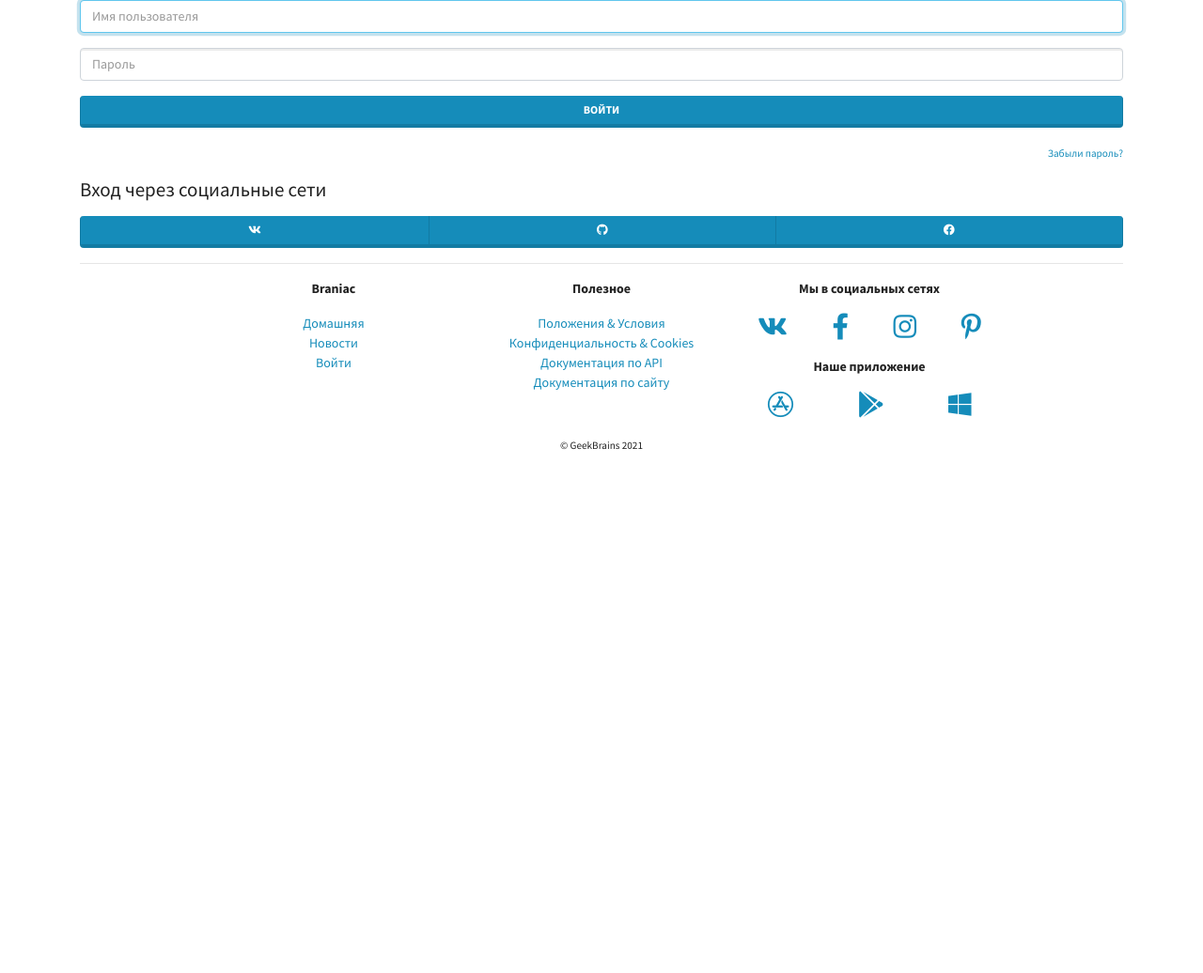
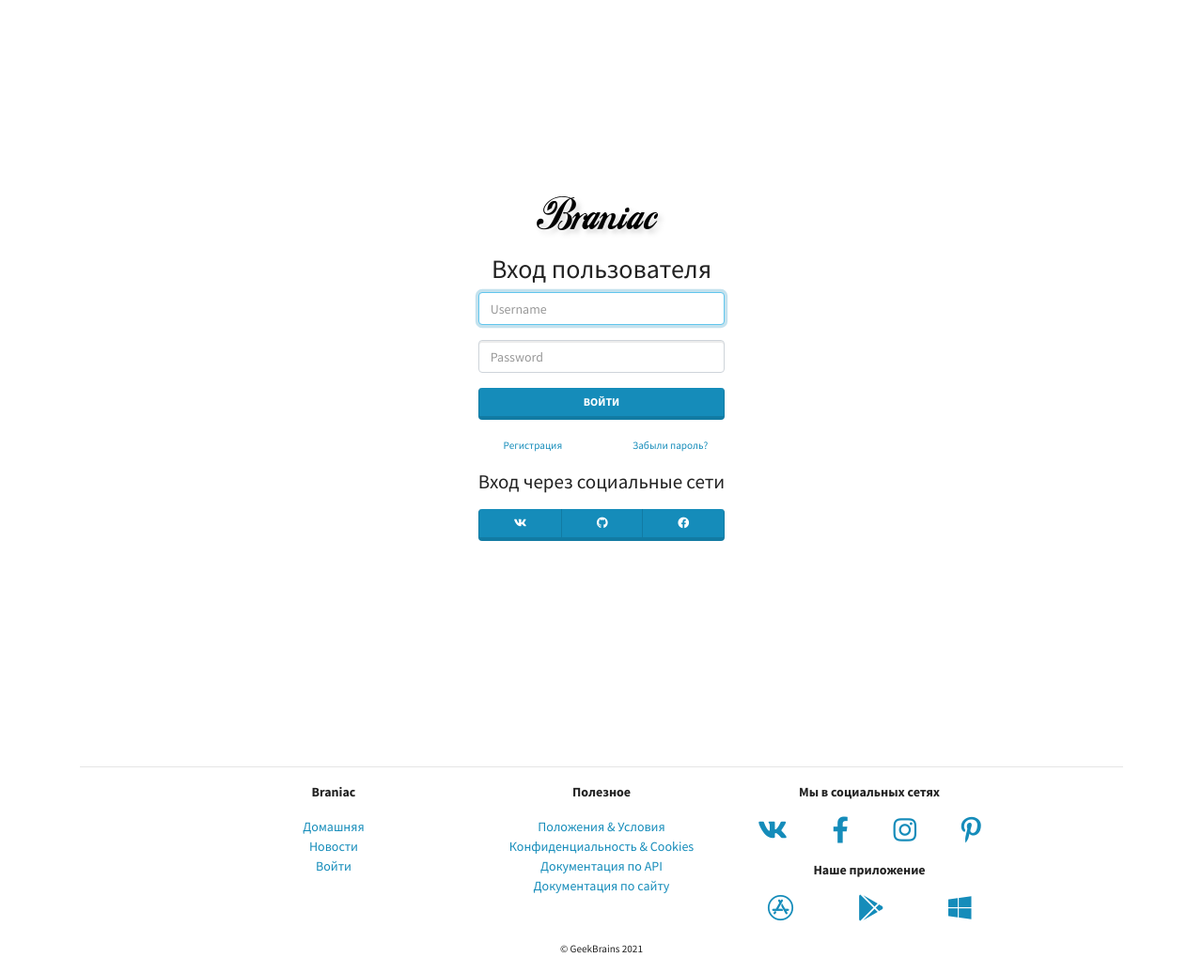
Before and after one commit to ilyaki3/BraniacLMS, a Django app: page /authapp/login/ in a window 1280 px wide. Shown: the part 77-1113 px from the top of the page at 94% size. Before the commit the page ends 556 px from the top, so only its background shows below. Run offline with Django 4.2, Linux system fonts and the light colour scheme; some libraries are stand-ins or nearby versions.

Commit message:
register

```diff
--- a/authapp/templates/authapp/base.html
+++ b/authapp/templates/authapp/base.html
@@ -31,11 +31,7 @@
 
 <div class="container-md">
     {% block content %}
-        Lorem ipsum dolor sit amet, consectetur adipisicing elit. Aspernatur
-        optio est esse? Veritatis laborum expedita
-        quibusdam numquam! Expedita amet nisi dolor similique autem, mollitia
-        ipsa et, natus vel explicabo
-        reprehenderit?
+        tyvuhjb
     {% endblock content %}
 </div>
 <!-- Footer -->
--- a/authapp/templates/authapp/login.html
+++ b/authapp/templates/authapp/login.html
@@ -1,29 +1,84 @@
 {% extends 'authapp/base.html' %}
+{% load static %}
+
+{% include 'authapp/includes/inc_messages.html' %}
+
 {% block content %}
-
-<form>
+<div class="row justify-content-around align-items-center" style="height: 100vh; margin: 0">
+    <div class="text-center">
         <p>
-        <input id="id_username" class="form-control" type="text" name="username" placeholder="Имя пользователя"
-               required="" autofocus="">
+            <a href="{% url 'mainapp:index' %}"><img
+                    src="{% static 'img/logo.png' %}" alt=""></a>
+        </p>
+        <h2>Вход пользователя</h2>
+        <form method="POST">
+            {% csrf_token %}
+            <p>
+                <input type="text" name="username" autofocus=""
+                       autocapitalize="none" autocomplete="username"
+                       maxlength="150" class="textinput textInput form-control"
+                       required="" id="id_username" placeholder="Username">
             </p>
             <p>
-        <input id="id_password" class="form-control" type="password" name="password" placeholder="Пароль"
-               required="">
+                <input type="password" name="password"
+                       autocomplete="current-password"
+                       class="textinput textInput form-control" required=""
+                       id="id_password" placeholder="Password">
             </p>
             <p>
-        <button type="submit" class="btn btn-primary btn-block">Войти</button>
+                <button type="submit"
+                        class="btn btn-primary btn-block">Войти
+                </button>
             </p>
         </form>
-<p class="text-right">
-    <a href=""><small>Забыли пароль?</small></a>
+        <p>
+        <div class="row justify-content-between">
+            <div class="col">
+                <a
+                        href="{% url 'authapp:register' %}"><small>Регистрация</small></a>
+            </div>
+            <div class="col">
+                <a href="#"><small>Забыли пароль?</small></a>
+            </div>
+        </div>
         </p>
         <h4>Вход через социальные сети</h4>
         <p>
         <div class="btn-group btn-block" role="group">
-    <a class="btn btn-primary" href="#" role="button"><i class="fab fa-vk"></i></a>
-    <a class="btn btn-primary" href="#" role="button"><i class="fab fa-github"></i></a>
-    <a class="btn btn-primary" href="#" role="button"><i class="fab fa-facebook"></i></a>
+            <a class="btn btn-primary" href="#" role="button"><i
+                    class="fab fa-vk"></i></a>
+            <a class="btn btn-primary" href="#" role="button"><i
+                    class="fab fa-github"></i></a>
+            <a class="btn btn-primary" href="#" role="button"><i
+                    class="fab fa-facebook"></i></a>
         </div>
         </p>
+    </div>
+</div>
+<!-- JavaScript section -->
+
+<!-- Bootstrap -->
+<script src="{% static 'js/jquery-3.6.0.min.js' %}"></script>
+<script src="{% static 'js/popper.min.js' %}"></script>
+<script src="{% static 'js/bootstrap.min.js' %}"></script>
+
+<!-- ChartJs -->
+<script src="{% static 'js/Chart.min.js' %}"></script>
+
+<!-- FontAwesome -->
+<script src="{% static 'js/fontawesome.all.min.js' %}"></script>
+
+<!-- Toasts -->
+<script>
+    $(document).ready(function () {
+        {% if messages %}
+            // Toasts
+            $(".toast").toast({delay: 5000});
+            $(".toast").toast("show");
+        {% endif %}
+    });
+</script>
+</body>
+</html>
 
 {% endblock %}
--- a/authapp/views.py
+++ b/authapp/views.py
@@ -1,5 +1,10 @@
+from django.contrib import messages
+from django.http import HttpResponseRedirect
 from django.shortcuts import render
+from django.urls import reverse
 from django.views.generic import TemplateView
+
+from authapp.models import User
 
 
 class LoginView(TemplateView):
@@ -9,6 +14,39 @@
 class RegisterView(TemplateView):
     template_name = 'authapp/register.html'
 
+    def post(self, request, *args, **kwargs):
+        try:
+            if all(
+                    (
+                            request.POST.get('username'),
+                            request.POST.get('password1'),
+                            request.POST.get('password2'),
+                            request.POST.get('first_name'),
+                            request.POST.get('last_name'),
+                            request.POST.get('email'),
+                            request.POST.get('password1') == request.POST.get('password2'),
+                    )
+            ):
+                new_user = User.objects.create(
+                    username=request.POST.get('username'),
+                    first_name=request.POST.get('first_name'),
+                    last_name=request.POST.get('last_name'),
+                    email=request.POST.get('email'),
+                    age=request.POST.get('age') if request.POST.get('age') else 0,
+                    avatar=request.FILES.get('avatar') if request.FILES.get('avatar') else None
+                )
+                new_user.set_password(request.POST.get('password1'))
+                new_user.save()
+                messages.add_message(request, messages.INFO, 'Регистрация прошла успешно!')
+                return HttpResponseRedirect(reverse('authapp:login'))
+            else:
+                messages.add_message(request, messages.WARNING, 'Что-то пошло не так!')
+                return HttpResponseRedirect(reverse('authapp:register'))
+
+        except Exception as ex:
+            messages.add_message(request, messages.WARNING, 'Что-то пошло не так!')
+            return HttpResponseRedirect(reverse('authapp:register'))
+
 
 class LogoutView(TemplateView):
     pass
```
Also changed, not shown: authapp/templates/authapp/register.html (+24 -19 lines), authapp/migrations/0002_alter_user_email_alter_user_username.py (added), db.sqlite3, media/users/Снимок_экрана_от_2022-06-14_23-00-22.png (added). Lines whose indentation alone changed are shown as unchanged.
